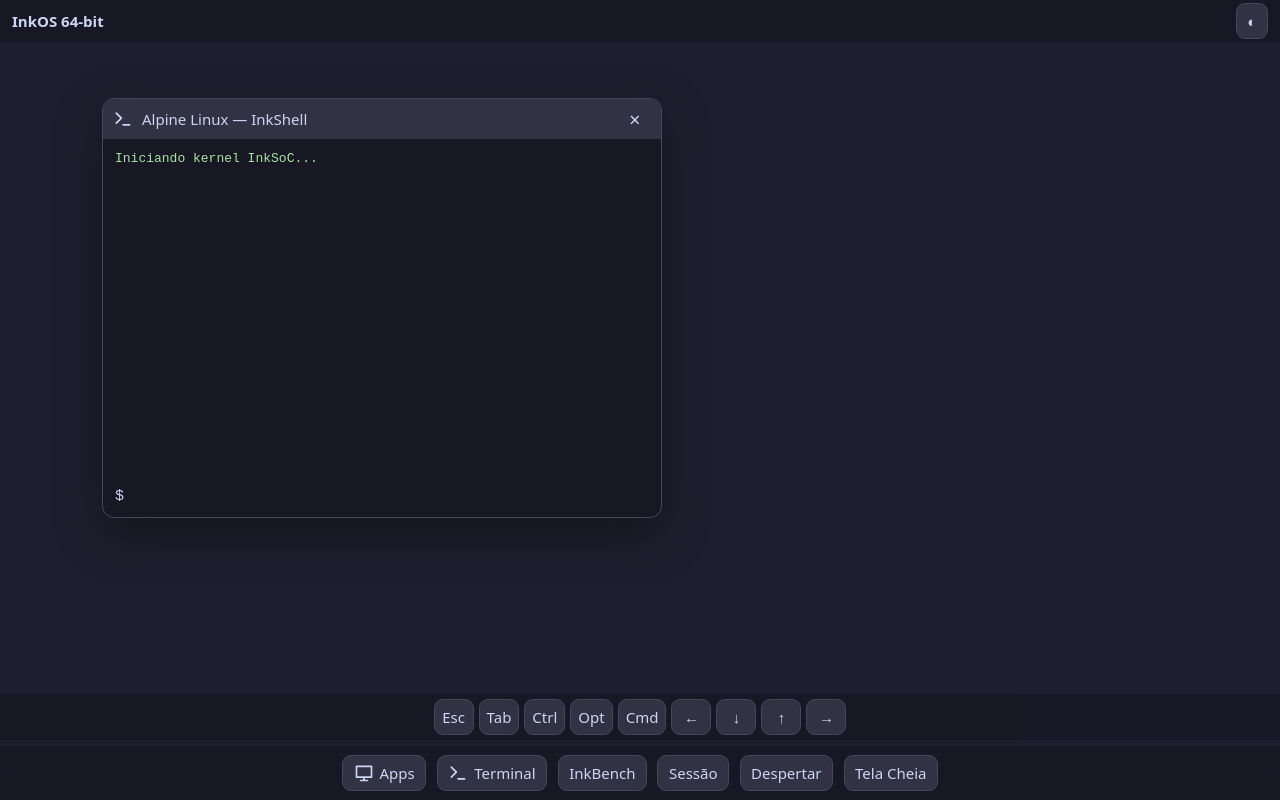
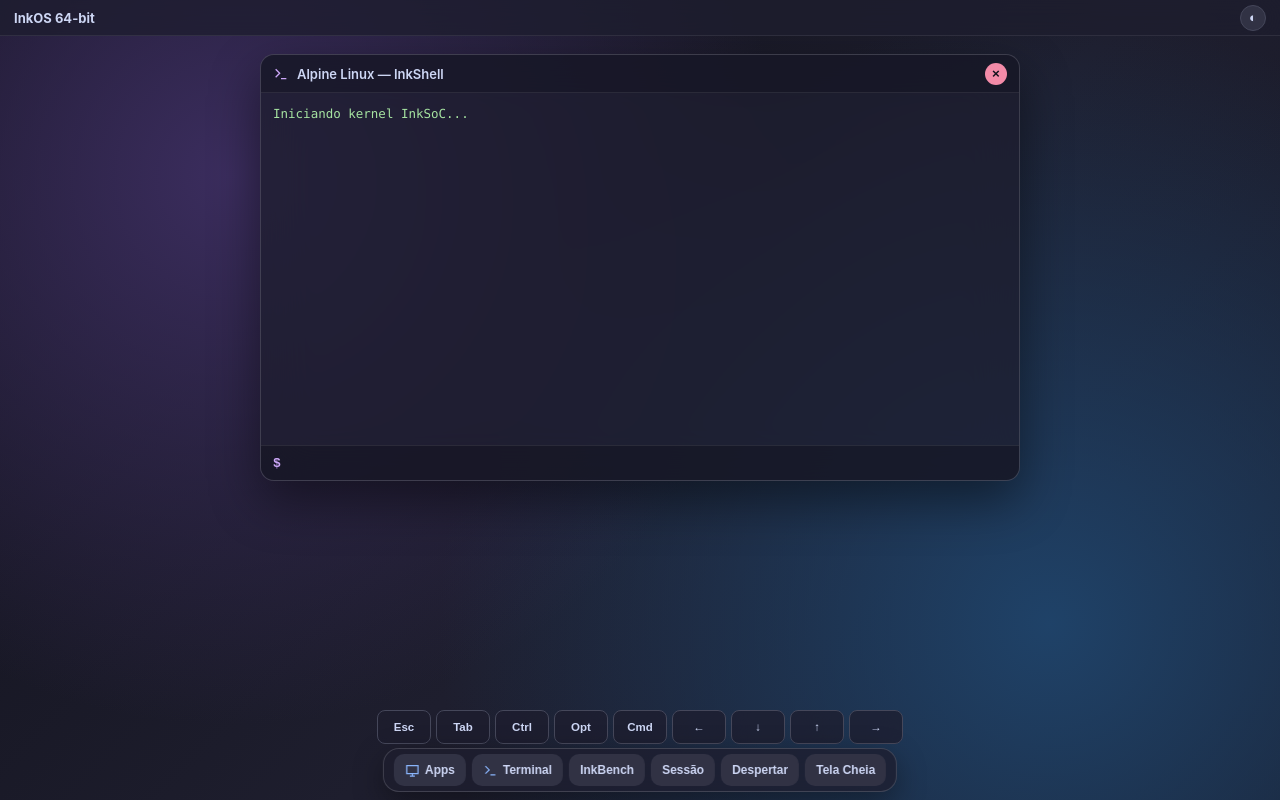
Before and after one commit to InkDOSHub/InkOS, a plain HTML site: page inkos/web/index.html in a window 1280 px wide. Drawn offline with Linux system fonts and the light colour scheme; files whose address does not match are found by name.

Commit message:
Update catppuccin.css

```diff
--- a/inkos/web/theme/catppuccin.css
+++ b/inkos/web/theme/catppuccin.css
@@ -1,40 +1,139 @@
-@media (prefers-color-scheme: dark) { :root, [data-theme="mocha"] { color-scheme: dark; } }
 :root, [data-theme="mocha"] {
-  color-scheme: dark;
-  --rosewater:#f5e0dc; --flamingo:#f2cdcd; --pink:#f5c2e7; --mauve:#cba6f7;
-  --red:#f38ba8; --maroon:#eba0ac; --peach:#fab387; --yellow:#f9e2af;
-  --green:#a6e3a1; --teal:#94e2d5; --sky:#89dceb; --sapphire:#74c7ec;
-  --blue:#89b4fa; --lavender:#b4befe; --text:#cdd6f4; --subtext1:#bac2de; --subtext0:#a6adc8;
-  --overlay2:#9399b2; --overlay1:#7f849c; --overlay0:#6c7086; --surface2:#585b70; --surface1:#45475a; --surface0:#313244;
-  --base:#1e1e2e; --mantle:#181825; --crust:#11111b;
+  --base: #1e1e2e;
+  --mantle: #181825;
+  --crust: #11111b;
+  --surface0: #313244;
+  --surface1: #45475a;
+  --surface2: #585b70;
+  --text: #cdd6f4;
+  --subtext: #a6adc8;
+  --blue: #89b4fa;
+  --lavender: #b4befe;
+  --mauve: #cba6f7;
+  --green: #a6e3a1;
+  --red: #f38ba8;
+  --peach: #fab387;
+  --wallpaper: radial-gradient(circle at 18% 22%, #3b2d5e 0%, transparent 45%),
+               radial-gradient(circle at 82% 78%, #1f4268 0%, transparent 50%),
+               linear-gradient(135deg, #11111b 0%, #1e1e2e 55%, #181825 100%);
+  --glass: rgba(30, 30, 46, 0.76);
 }
+
 [data-theme="latte"] {
-  color-scheme: light;
-  --rosewater:#dc8a78; --flamingo:#dd7878; --pink:#ea76cb; --mauve:#8839ef;
-  --red:#d20f39; --maroon:#e64553; --peach:#fe640b; --yellow:#df8e1d;
-  --green:#40a02b; --teal:#179299; --sky:#04a5e5; --sapphire:#209fb5;
-  --blue:#1e66f5; --lavender:#7287fd; --text:#4c4f69; --subtext1:#5c5f77; --subtext0:#6c6f85;
-  --overlay2:#7c7f93; --overlay1:#8c8fa1; --overlay0:#9ca0b0; --surface2:#acb0be; --surface1:#bcc0cc; --surface0:#ccd0da;
-  --base:#eff1f5; --mantle:#e6e9ef; --crust:#dce0e8;
+  --base: #eff1f5;
+  --mantle: #e6e9ef;
+  --crust: #dce0e8;
+  --surface0: #ccd0da;
+  --surface1: #bcc0cc;
+  --surface2: #acb0be;
+  --text: #4c4f69;
+  --subtext: #6c6f85;
+  --blue: #1e66f5;
+  --lavender: #7287fd;
+  --mauve: #8839ef;
+  --green: #40a02b;
+  --red: #d20f39;
+  --peach: #fe640b;
+  --wallpaper: radial-gradient(circle at 20% 20%, #dce7ff 0%, transparent 48%),
+               radial-gradient(circle at 80% 80%, #eadcfb 0%, transparent 50%),
+               linear-gradient(135deg, #dce0e8 0%, #eff1f5 60%, #e6e9ef 100%);
+  --glass: rgba(239, 241, 245, 0.78);
 }
-* { box-sizing:border-box; }
-html,body { width:100%;height:100%;margin:0;overflow:hidden;background:var(--base);color:var(--text);font:15px system-ui,sans-serif; }
-button,input { font:inherit;color:inherit; }
-button { border:1px solid var(--surface1);background:var(--surface0);border-radius:9px;padding:.45rem .7rem; }
-.topbar,.dock { position:fixed;z-index:5;display:flex;align-items:center;gap:.7rem;background:color-mix(in srgb,var(--mantle) 90%,transparent);backdrop-filter:blur(16px); }
-.topbar { inset:env(safe-area-inset-top) 0 auto;height:42px;padding:0 12px;justify-content:space-between; }
-.desktop { position:absolute;inset:42px 0 58px;overflow:hidden;touch-action:none; }
-#framebuffer { position:absolute;inset:0;width:100%;height:100%;object-fit:contain; }
-.window { position:absolute;z-index:2;left:8%;top:8%;width:min(560px,84vw);height:min(420px,70vh);border:1px solid var(--surface1);border-radius:12px;background:var(--mantle);box-shadow:0 16px 50px #0005;overflow:hidden;will-change:transform; }
-.window[hidden] { display:none; }
-.window-title { display:flex;align-items:center;gap:.6rem;height:40px;padding:0 10px;background:var(--surface0);touch-action:none; }
-.window-title span { flex:1; }.window-title button { border:0;background:transparent;font-size:1.3rem; }
-.window-title svg,.dock svg { width:20px;height:20px;fill:none;stroke:currentColor;stroke-width:2;stroke-linecap:round;stroke-linejoin:round; }
-.terminal-output { height:calc(100% - 78px);overflow:auto;padding:12px;white-space:pre-wrap;color:var(--green);font:13px ui-monospace,monospace; }
-#terminal-form { display:flex;gap:8px;padding:8px 12px;align-items:center;font-family:monospace; } #terminal-input { min-width:0;flex:1;background:transparent;border:0;outline:0; }
-.dock { inset:auto 0 env(safe-area-inset-bottom);min-height:54px;padding:6px 12px;justify-content:center; }
-.dock button { display:flex;align-items:center;gap:6px; }
-.modifier-bar { position:fixed;z-index:8;left:0;right:0;bottom:calc(60px + env(safe-area-inset-bottom));display:flex;gap:5px;justify-content:center;overflow-x:auto;padding:5px;background:color-mix(in srgb,var(--mantle) 92%,transparent); }
-.modifier-bar button { flex:none;min-width:40px;padding:7px;touch-action:manipulation; }
-.icon-library { position:absolute;width:0;height:0;overflow:hidden; }
-@media (max-width:600px) { .window { left:3%;width:94vw;height:60vh; } .modifier-bar { justify-content:flex-start; } .dock span { display:none; } }
+
+* { box-sizing: border-box; -webkit-tap-highlight-color: transparent; }
+
+html, body {
+  margin: 0; padding: 0; width: 100%; height: 100%;
+  overflow: hidden; font-family: -apple-system, BlinkMacSystemFont, "SF Pro Display", system-ui, sans-serif;
+  background: var(--wallpaper); color: var(--text);
+  user-select: none;
+}
+
+.icon-library { display: none; }
+
+.topbar {
+  position: fixed; top: 0; left: 0; right: 0; height: 36px;
+  padding: 0 14px; display: flex; align-items: center; justify-content: space-between;
+  background: var(--glass); backdrop-filter: blur(20px); -webkit-backdrop-filter: blur(20px);
+  border-bottom: 1px solid rgba(255, 255, 255, 0.08); font-size: 13px; z-index: 100;
+}
+
+.topbar button {
+  background: var(--surface0); color: var(--text); border: 1px solid var(--surface1);
+  border-radius: 999px; width: 26px; height: 26px; cursor: pointer;
+}
+
+.desktop {
+  position: fixed; top: 36px; left: 0; right: 0; bottom: 96px;
+  overflow: hidden;
+}
+
+#framebuffer { position: absolute; inset: 0; width: 100%; height: 100%; pointer-events: none; }
+
+.window {
+  position: absolute; top: 18px; left: 12px; right: 12px; max-width: 760px; margin: 0 auto;
+  background: var(--glass); backdrop-filter: blur(24px); -webkit-backdrop-filter: blur(24px);
+  border: 1px solid rgba(255, 255, 255, 0.14); border-radius: 14px;
+  box-shadow: 0 20px 50px rgba(0, 0, 0, 0.45); overflow: hidden;
+  will-change: transform;
+}
+
+.window[hidden] { display: none !important; }
+
+.window-title {
+  height: 38px; padding: 0 12px; display: flex; align-items: center; gap: 8px;
+  background: rgba(17, 17, 27, 0.35); border-bottom: 1px solid rgba(255, 255, 255, 0.08);
+  font-size: 13px; font-weight: 600;
+}
+
+.window-title svg { width: 16px; height: 16px; stroke: var(--mauve); fill: none; stroke-width: 2; }
+.window-title span { flex: 1; white-space: nowrap; overflow: hidden; text-overflow: ellipsis; }
+.window-title button {
+  width: 22px; height: 22px; border-radius: 50%; border: none;
+  background: var(--red); color: #11111b; font-weight: 700; cursor: pointer;
+}
+
+.terminal-output {
+  height: 44vh; padding: 12px; overflow-y: auto;
+  font-family: "SF Mono", ui-monospace, Menlo, monospace; font-size: 12.5px; line-height: 1.45;
+  color: var(--green); white-space: pre-wrap; user-select: text;
+}
+
+#terminal-form {
+  display: flex; align-items: center; gap: 6px; padding: 8px 12px;
+  background: rgba(17, 17, 27, 0.4); border-top: 1px solid rgba(255, 255, 255, 0.08);
+}
+
+#terminal-form label { color: var(--mauve); font-family: monospace; font-weight: 700; }
+#terminal-input {
+  flex: 1; background: transparent; border: none; outline: none;
+  color: var(--text); font-family: monospace; font-size: 14px;
+}
+
+.modifier-bar {
+  position: fixed; left: 8px; right: 8px; bottom: 56px; height: 34px;
+  display: flex; gap: 5px; justify-content: center; z-index: 110;
+}
+
+.modifier-bar button {
+  flex: 1; max-width: 54px; border-radius: 8px; border: 1px solid var(--surface1);
+  background: var(--glass); backdrop-filter: blur(14px); color: var(--text);
+  font-size: 11.5px; font-weight: 600; cursor: pointer;
+}
+
+.dock {
+  position: fixed; bottom: 8px; left: 50%; transform: translateX(-50%);
+  height: 44px; padding: 0 10px; display: flex; align-items: center; gap: 6px;
+  background: var(--glass); backdrop-filter: blur(22px); -webkit-backdrop-filter: blur(22px);
+  border: 1px solid rgba(255, 255, 255, 0.16); border-radius: 16px;
+  box-shadow: 0 10px 30px rgba(0, 0, 0, 0.35); z-index: 120;
+}
+
+.dock button {
+  height: 32px; padding: 0 10px; display: flex; align-items: center; gap: 5px;
+  border-radius: 10px; border: 1px solid transparent; background: var(--surface0);
+  color: var(--text); font-size: 12px; font-weight: 600; white-space: nowrap; cursor: pointer;
+}
+
+.dock button:active { transform: scale(0.95); background: var(--blue); color: var(--crust); }
+.dock svg { width: 15px; height: 15px; stroke: var(--blue); fill: none; stroke-width: 2; }
```
